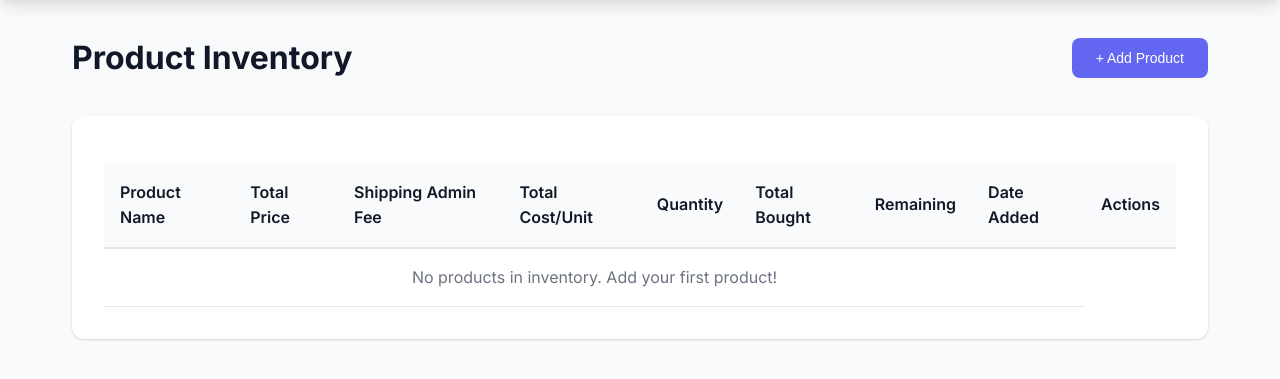
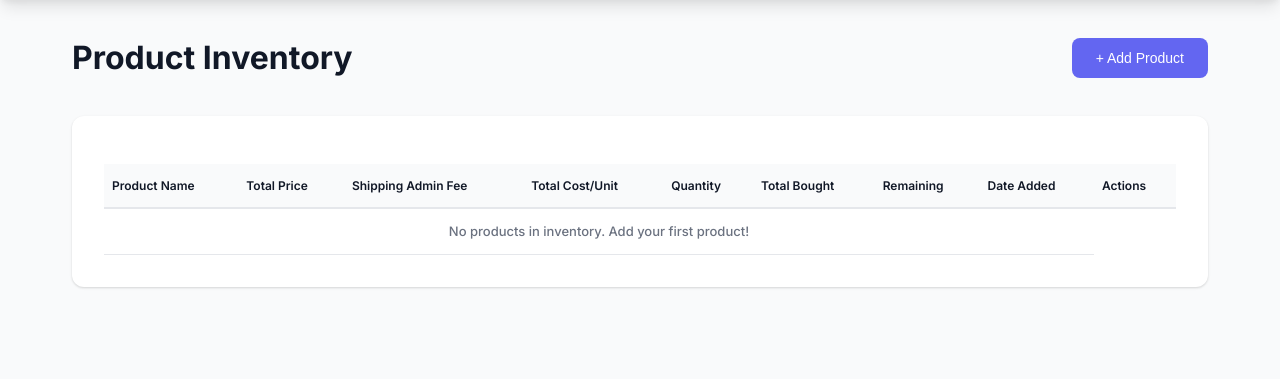
Before and after one commit to Daphne-CPAdmin/Personal-Stocks-INV, a Flask app: page /inventory in a window 1280 px wide. Shown: the part 70-449 px from the top of the page. Run offline with Flask 3, Linux system fonts and the light colour scheme.

Commit message:
Improve inventory table: smaller fonts, alphabetical sorting, custom date format
- Reduce table font sizes to fit in one line (0.8125rem for cells, 0.75rem for headers)
- Add white-space: nowrap and text-overflow: ellipsis to prevent wrapping
- Sort products alphabetically by product_name, then by date_added (newest first)
- Format dates to 'Jan162026 9:30PM' format
- Reduce padding and adjust progress bar height for compact display
- Add title attribute to product names for full text on hover

```diff
--- a/app.py
+++ b/app.py
@@ -25,6 +25,43 @@ logging.basicConfig(
     ]
 )
 logger = logging.getLogger(__name__)
+
+def format_date_custom(date_str):
+    """Format date string to 'Jan162026 9:30PM' format"""
+    if not date_str or pd.isna(date_str):
+        return '-'
+    try:
+        # Try parsing different date formats
+        if isinstance(date_str, str):
+            # Try common formats
+            for fmt in ['%Y-%m-%d %H:%M:%S', '%Y-%m-%d', '%m/%d/%Y %H:%M:%S', '%m/%d/%Y']:
+                try:
+                    dt = datetime.strptime(date_str, fmt)
+                    break
+                except ValueError:
+                    continue
+            else:
+                # Try pandas parsing
+                dt = pd.to_datetime(date_str, errors='coerce')
+                if pd.isna(dt):
+                    return date_str
+        else:
+            dt = pd.to_datetime(date_str, errors='coerce')
+            if pd.isna(dt):
+                return str(date_str)
+
+        # Format: Jan162026 9:30PM
+        month_abbr = dt.strftime('%b')  # Jan, Feb, etc.
+        day = dt.strftime('%d').lstrip('0') or '0'  # Remove leading zero
+        year = dt.strftime('%Y')
+        hour = int(dt.strftime('%I').lstrip('0') or '12')  # 12-hour format, remove leading zero
+        minute = dt.strftime('%M')
+        am_pm = dt.strftime('%p')  # AM/PM
+
+        return f"{month_abbr}{day}{year} {hour}:{minute}{am_pm}"
+    except Exception as e:
+        logger.warning(f"Error formatting date '{date_str}': {str(e)}")
+        return str(date_str)
 
 # Initialize DataConnector
 connector = DataConnector({})
@@ -68,6 +105,20 @@ def inventory():
                         df['total_bought_quantity'] = df['quantity']
                     else:
                         df['total_bought_quantity'] = 0
+
+                # Sort by product_name alphabetically, then by date_added (newest first for same product)
+                if 'product_name' in df.columns:
+                    # Convert date_added to datetime for proper sorting
+                    if 'date_added' in df.columns:
+                        df['date_added_parsed'] = pd.to_datetime(df['date_added'], errors='coerce')
+                        df = df.sort_values(['product_name', 'date_added_parsed'], ascending=[True, False], na_position='last')
+                        df = df.drop('date_added_parsed', axis=1)
+                    else:
+                        df = df.sort_values('product_name', ascending=True)
+
+                # Format dates before converting to dict
+                if 'date_added' in df.columns:
+                    df['date_added'] = df['date_added'].apply(format_date_custom)
 
                 inventory_items = df.to_dict('records')
         else:
--- a/static/css/style.css
+++ b/static/css/style.css
@@ -212,9 +212,25 @@ body {
 }
 
 .data-table td {
-    padding: 1rem;
+    padding: 0.75rem 0.5rem;
     border-bottom: 1px solid var(--border-color);
     color: var(--text-secondary);
+    font-size: 0.8125rem;
+    white-space: nowrap;
+    overflow: hidden;
+    text-overflow: ellipsis;
+    max-width: 200px;
+}
+
+.data-table td:first-child {
+    max-width: 250px;
+    font-weight: 500;
+}
+
+.data-table th {
+    padding: 0.75rem 0.5rem;
+    font-size: 0.75rem;
+    white-space: nowrap;
 }
 
 .data-table tbody tr:hover {
--- a/templates/inventory.html
+++ b/templates/inventory.html
@@ -28,7 +28,7 @@
                 {% if items %}
                     {% for item in items %}
                     <tr>
-                        <td>{{ item.get('product_name', 'N/A') }}</td>
+                        <td title="{{ item.get('product_name', 'N/A') }}">{{ item.get('product_name', 'N/A') }}</td>
                         <td>₱{{ "%.2f"|format(item.get('total_price', 0)) }}</td>
                         <td>₱{{ "%.2f"|format(item.get('shipping_admin_fee', 0)) }}</td>
                         <td>₱{{ "%.2f"|format(item.get('total_cost_per_unit', 0)) }}</td>
@@ -39,15 +39,15 @@
                             {% set total_bought = item.get('total_bought_quantity', item.get('quantity', 1)) %}
                             {% set percentage = (remaining / total_bought * 100) if total_bought > 0 else 0 %}
                             <div style="display: flex; align-items: center; gap: 0.5rem;">
-                                <div style="flex: 1; background-color: #e5e7eb; border-radius: 0.25rem; height: 24px; position: relative; overflow: hidden;">
+                                <div style="flex: 1; background-color: #e5e7eb; border-radius: 0.25rem; height: 20px; position: relative; overflow: hidden; min-width: 60px;">
                                     <div style="background-color: {% if percentage > 50 %}#10b981{% elif percentage > 25 %}#f59e0b{% else %}#ef4444{% endif %}; height: 100%; width: {{ percentage }}%; transition: width 0.3s;"></div>
                                 </div>
-                                <span style="min-width: 40px; text-align: right; font-weight: 600;">{{ remaining }}</span>
+                                <span style="min-width: 30px; text-align: right; font-weight: 600; font-size: 0.8125rem;">{{ remaining }}</span>
                             </div>
                         </td>
-                        <td>{{ item.get('date_added', '-') }}</td>
+                        <td style="font-size: 0.75rem;">{{ item.get('date_added', '-') }}</td>
                         <td>
-                            <button class="btn btn-sm btn-secondary" onclick="openStatusModal({{ loop.index0 }}, '{{ item.get('product_name', '') }}', 'in_stock', {{ item.get('remaining_qty', item.get('quantity', 0)) }})">
+                            <button class="btn btn-sm btn-secondary" onclick="openStatusModal({{ loop.index0 }}, '{{ item.get('product_name', '') }}', 'in_stock', {{ item.get('remaining_qty', item.get('quantity', 0)) }})" style="font-size: 0.75rem; padding: 0.4rem 0.8rem;">
                                 Update Status
                             </button>
                         </td>
```
